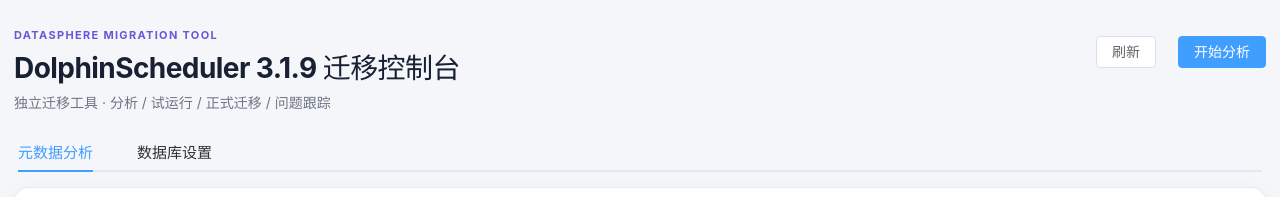
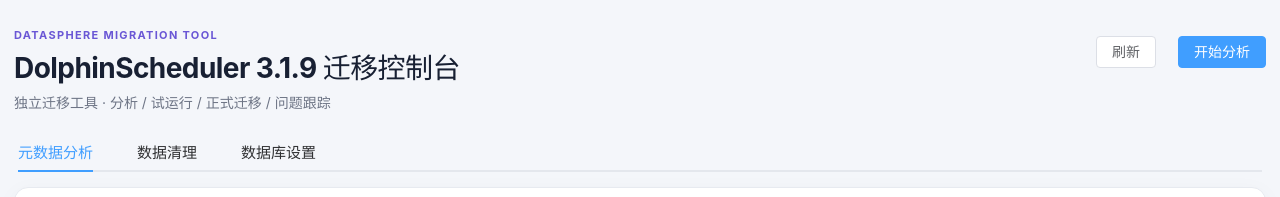
Before and after one commit to NJgaoyang/datasphere-ds-migrator, a Vue app in the folder frontend/: page / in a window 1280 px wide. Shown: the top 197 px of the page. Built offline with nearby package versions, Linux system fonts and the light colour scheme; no server answers.

Commit message:
feat(cleanup): expose DataSphere cleanup tab

```diff
--- a/frontend/src/App.vue
+++ b/frontend/src/App.vue
@@ -124,6 +124,9 @@
       </div>
     </section>
       </el-tab-pane>
+      <el-tab-pane label="数据清理" name="cleanup">
+        <CleanupPanel />
+      </el-tab-pane>
       <el-tab-pane label="数据库设置" name="settings">
     <section class="panel config-panel">
       <div class="section-title">
@@ -170,6 +173,7 @@
 import axios from 'axios'
 import { computed, nextTick, onMounted, onUnmounted, ref } from 'vue'
 import { ElMessage, ElMessageBox } from 'element-plus'
+import CleanupPanel from './CleanupPanel.vue'
 
 const settings = ref({ sourceJdbcUrl: '', sourceUsername: '', sourcePassword: '', targetBaseUrl: '', targetUsername: '', targetPassword: '' })
 const runs = ref([])
```
